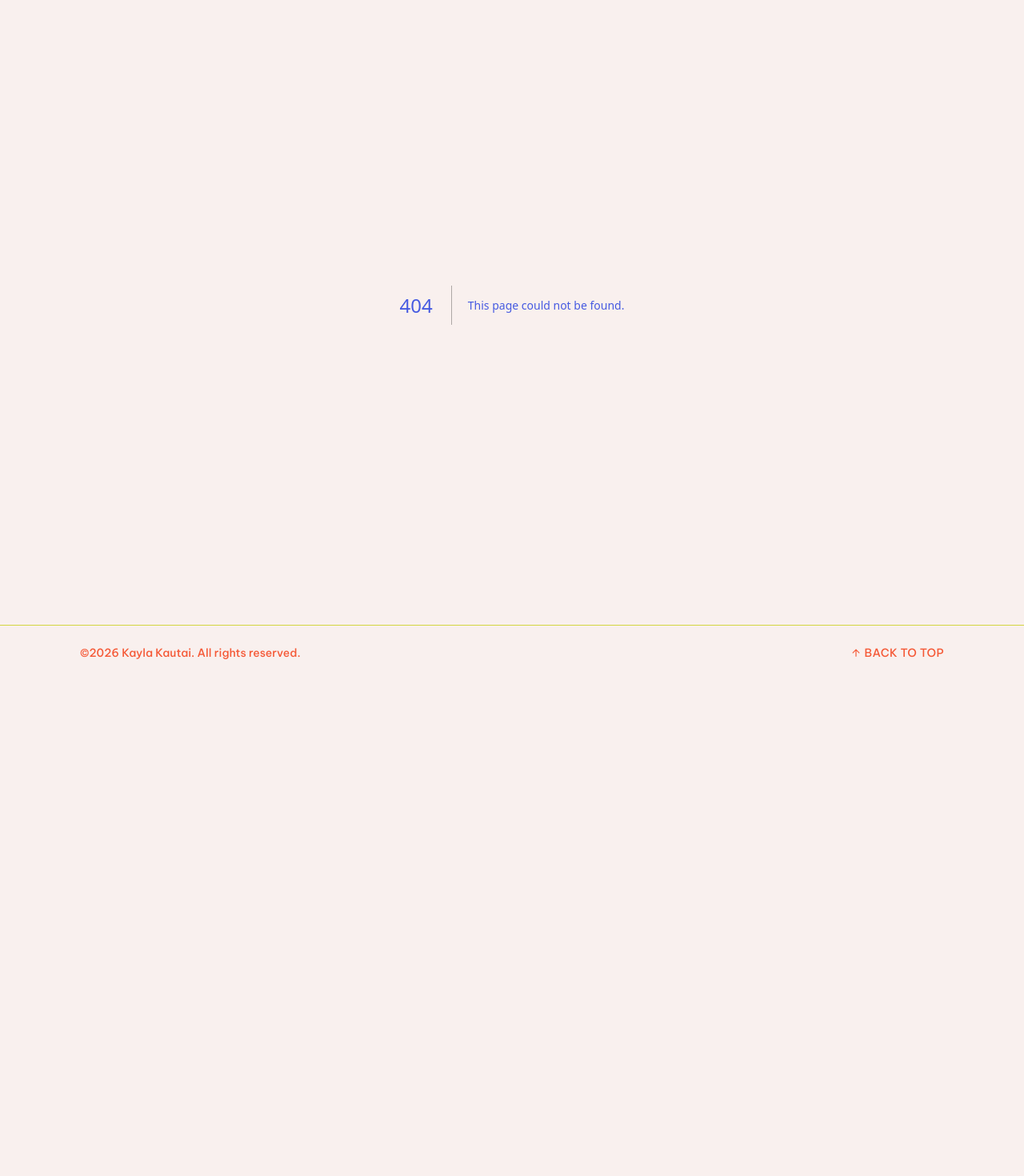
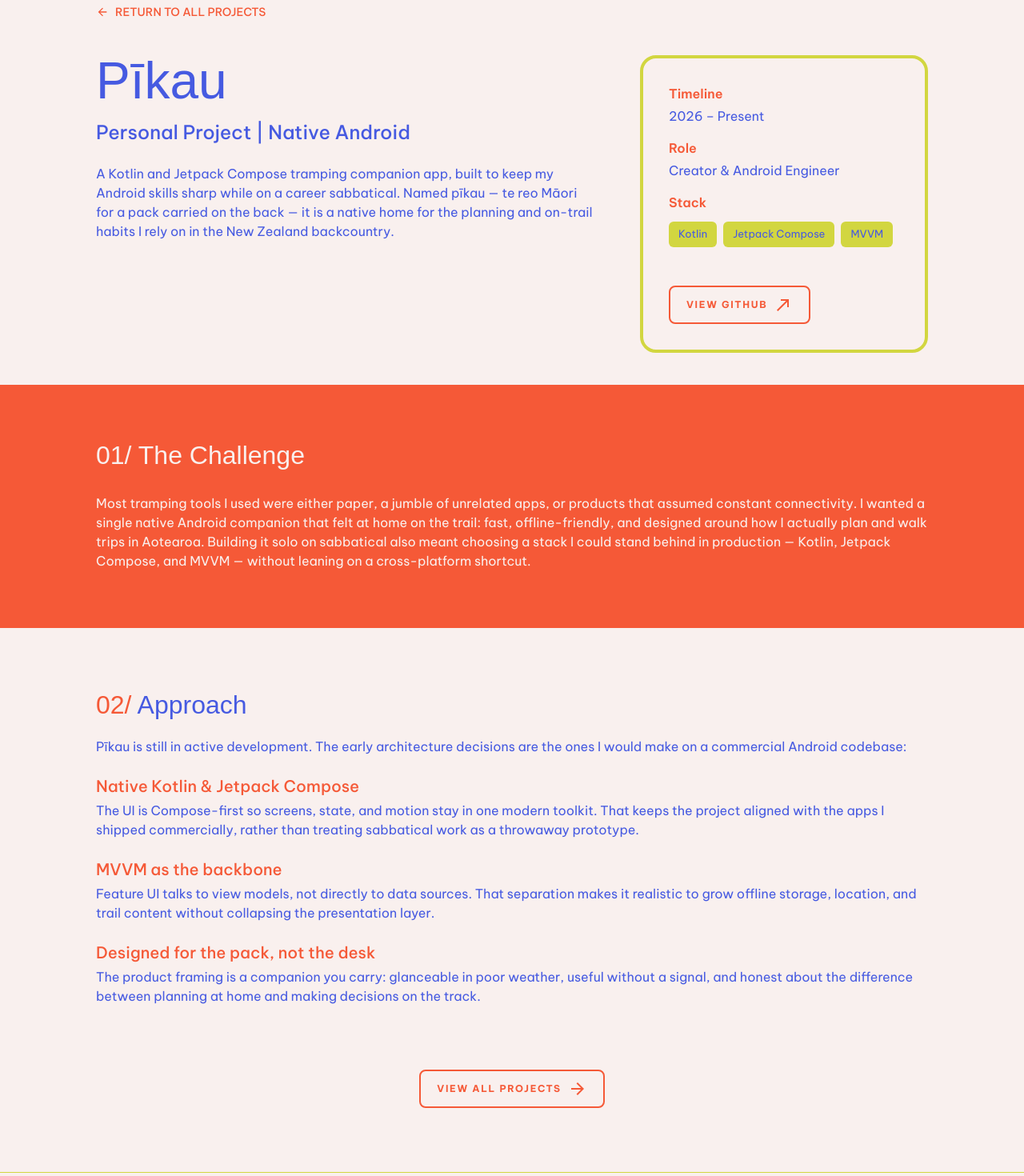
Before and after one commit to kkau201/portfolio, a Next.js app: page /projects/pikau in a window 1280 px wide. Before the commit this address had no page. Shown: the part 100-1570 px from the top of the page at 80% size. Before the commit the page ends 950 px from the top, so only its background shows below. Built offline with nearby package versions, Linux system fonts and the light colour scheme; a web font is replaced by a local one.

Commit message:
Start a pīkau case study; Update button to angled arrow for external links

```diff
--- /dev/null
+++ b/src/app/projects/pikau/page.tsx
@@ -0,0 +1,104 @@
+import type { Metadata } from "next";
+import Link from "next/link";
+import { ButtonLink } from "@/components/ui/Button";
+import { Icon } from "@/components/ui/Icon";
+import { Tag } from "@/components/ui/Tag";
+import { pikauCaseStudy as study } from "@/data/pikauCaseStudy";
+
+export const metadata: Metadata = {
+  title: "Pīkau — Kayla Kautai",
+  description: study.overview,
+};
+
+function SectionKicker({
+  index,
+  title,
+  light = false,
+}: {
+  index: string;
+  title: string;
+  light?: boolean;
+}) {
+  return (
+    <h2
+      className={`font-display text-[40px] font-normal leading-none md:text-[32px] ${
+        light ? "text-oatmeal" : "text-blueberry"
+      }`}
+    >
+      <span className={light ? "text-oatmeal" : "text-tangerine"}>{index}/ </span>
+      {title}
+    </h2>
+  );
+}
+
+export default function PikauCaseStudyPage() {
+  return (
+    <main className="text-left [&_.page-wrap]:max-w-[70rem]">
+      <div className="page-wrap pb-8 pt-4 md:pb-10 md:pt-6">
+        <Link
+          href="/projects"
+          className="group/arrow focus-ring inline-flex items-center gap-2 rounded-sm text-sm font-medium text-tangerine hover:opacity-80"
+        >
+          <span className="inline-flex motion-safe:group-hover/arrow:animate-arrow-nudge-left motion-safe:group-focus-visible/arrow:animate-arrow-nudge-left">
+            <Icon name="right" className="size-4 rotate-180" />
+          </span>
+          RETURN TO ALL PROJECTS
+        </Link>
+
+        <div className="mt-10 grid items-start gap-10 lg:grid-cols-[minmax(0,1fr)_360px] lg:gap-14">
+          <div>
+            <h1 className="font-display text-[40px] font-normal leading-none text-blueberry md:text-[64px]">
+              {study.title}
+            </h1>
+            <p className="mt-4 text-2xl font-medium text-blueberry">{study.subtitle}</p>
+            <p className="mt-6 max-w-[41rem] leading-normal text-blueberry">{study.overview}</p>
+          </div>
+
+          <aside className="rounded-[20px] border-4 border-lime px-8 py-8">
+            <p className="font-semibold text-tangerine">Timeline</p>
+            <p className="mt-1 text-blueberry">{study.facts.timeline}</p>
+            <p className="mt-4 font-semibold text-tangerine">Role</p>
+            <p className="mt-1 text-blueberry">{study.facts.role}</p>
+            <p className="mt-4 font-semibold text-tangerine">Stack</p>
+            <div className="mt-3 flex flex-wrap gap-2">
+              {study.facts.stack.map((tag) => (
+                <Tag key={tag}>{tag}</Tag>
+              ))}
+            </div>
+            <div className="mt-12">
+              <ButtonLink href={study.repoHref} variant="outline" external>
+                {study.repoLabel}
+              </ButtonLink>
+            </div>
+          </aside>
+        </div>
+      </div>
+
+      <section className="bg-tangerine text-oatmeal">
+        <div className="page-wrap py-16 md:py-[4.5rem]">
+          <SectionKicker index="01" title="The Challenge" light />
+          <p className="mt-8 max-w-[70rem] leading-normal">{study.challenge}</p>
+        </div>
+      </section>
+
+      <section className="page-wrap py-16 md:py-20">
+        <SectionKicker index="02" title="Approach" />
+        <p className="mt-6 max-w-[73rem] leading-normal text-blueberry">{study.approachIntro}</p>
+        <div className="mt-6 max-w-[73rem] space-y-6">
+          {study.approach.map((block) => (
+            <div key={block.title}>
+              <h3 className="text-xl font-medium text-tangerine">{block.title}</h3>
+              <p className="mt-1 leading-normal text-blueberry">{block.body}</p>
+            </div>
+          ))}
+        </div>
+      </section>
+
+      <div className="page-wrap flex justify-center pb-16 md:pb-20">
+        <ButtonLink href={study.next.href} variant="outline">
+          {study.next.label} <Icon name="right" className="size-6" />
+        </ButtonLink>
+      </div>
+    </main>
+  );
+}
--- a/src/app/projects/puioio/page.tsx
+++ b/src/app/projects/puioio/page.tsx
@@ -72,7 +72,7 @@ export default function PuioioCaseStudyPage() {
             </div>
             <div className="mt-12">
               <ButtonLink href={study.paperHref} variant="outline" external>
-                {study.paperLabel} <Icon name="right" className="size-6" />
+                {study.paperLabel}
               </ButtonLink>
             </div>
           </aside>
--- a/src/components/ui/Button.tsx
+++ b/src/components/ui/Button.tsx
@@ -30,9 +30,17 @@ export function ButtonLink({
   ripple = false,
 }: ButtonLinkProps) {
   const className = `${variants[variant]} focus-ring`;
-  const extra = external
+  const isExternal = Boolean(external) || (!download && href.startsWith("http"));
+  const extra = isExternal
     ? { target: "_blank", rel: "noreferrer" }
     : {};
+  const iconClass = variant === "outline" ? "size-6" : "size-3.5";
+  const content = (
+    <>
+      {children}
+      {isExternal ? <Icon name="open" className={iconClass} /> : null}
+    </>
+  );
 
   if (download || href.startsWith("mailto:") || href.startsWith("http")) {
     const Anchor = ripple ? RippleLink : "a";
@@ -44,14 +52,14 @@ export function ButtonLink({
         aria-label={ariaLabel}
         {...extra}
       >
-        {children}
+        {content}
       </Anchor>
     );
   }
 
   return (
     <Link href={href} className={className} aria-label={ariaLabel}>
-      {children}
+      {content}
     </Link>
   );
 }
--- /dev/null
+++ b/src/data/pikauCaseStudy.ts
@@ -0,0 +1,35 @@
+export const pikauCaseStudy = {
+  title: "Pīkau",
+  subtitle: "Personal Project | Native Android",
+  repoHref: "https://github.com/kkau201/pikau-android",
+  repoLabel: "VIEW GITHUB",
+  overview:
+    "A Kotlin and Jetpack Compose tramping companion app, built to keep my Android skills sharp while on a career sabbatical. Named pīkau — te reo Māori for a pack carried on the back — it is a native home for the planning and on-trail habits I rely on in the New Zealand backcountry.",
+  facts: {
+    timeline: "2026 – Present",
+    role: "Creator & Android Engineer",
+    stack: ["Kotlin", "Jetpack Compose", "MVVM"],
+  },
+  challenge:
+    "Most tramping tools I used were either paper, a jumble of unrelated apps, or products that assumed constant connectivity. I wanted a single native Android companion that felt at home on the trail: fast, offline-friendly, and designed around how I actually plan and walk trips in Aotearoa. Building it solo on sabbatical also meant choosing a stack I could stand behind in production — Kotlin, Jetpack Compose, and MVVM — without leaning on a cross-platform shortcut.",
+  approachIntro:
+    "Pīkau is still in active development. The early architecture decisions are the ones I would make on a commercial Android codebase:",
+  approach: [
+    {
+      title: "Native Kotlin & Jetpack Compose",
+      body: "The UI is Compose-first so screens, state, and motion stay in one modern toolkit. That keeps the project aligned with the apps I shipped commercially, rather than treating sabbatical work as a throwaway prototype.",
+    },
+    {
+      title: "MVVM as the backbone",
+      body: "Feature UI talks to view models, not directly to data sources. That separation makes it realistic to grow offline storage, location, and trail content without collapsing the presentation layer.",
+    },
+    {
+      title: "Designed for the pack, not the desk",
+      body: "The product framing is a companion you carry: glanceable in poor weather, useful without a signal, and honest about the difference between planning at home and making decisions on the track.",
+    },
+  ],
+  next: {
+    label: "VIEW ALL PROJECTS",
+    href: "/projects",
+  },
+};
--- a/src/data/portfolioData.ts
+++ b/src/data/portfolioData.ts
@@ -114,6 +114,7 @@ export const featuredProjects: FeaturedProject[] = [
     img: "/img/pikau.jpg",
     desc: "Currently building Pīkau, a Kotlin and Jetpack Compose tramping companion app, to keep my Android skills sharp while on a career sabbatical.",
     tags: ["Kotlin", "Jetpack Compose", "MVVM"],
+    href: "/projects/pikau",
   },
 ];
 
@@ -134,6 +135,7 @@ export const archiveProjects: ArchiveProject[] = [
     year: "2026",
     desc: "Currently building Pīkau, a Kotlin and Jetpack Compose tramping companion app, to keep my Android skills sharp while on a career sabbatical.",
     tags: ["Kotlin", "Jetpack Compose", "MVVM"],
+    href: "/projects/pikau",
   },
   {
     kicker: "Web application",
--- a/src/data/puioioCaseStudy.ts
+++ b/src/data/puioioCaseStudy.ts
@@ -97,6 +97,6 @@ export const puioioCaseStudy = {
   ],
   next: {
     label: "NEXT PROJECT: Pīkau",
-    href: "/projects",
+    href: "/projects/pikau",
   },
 };
```
